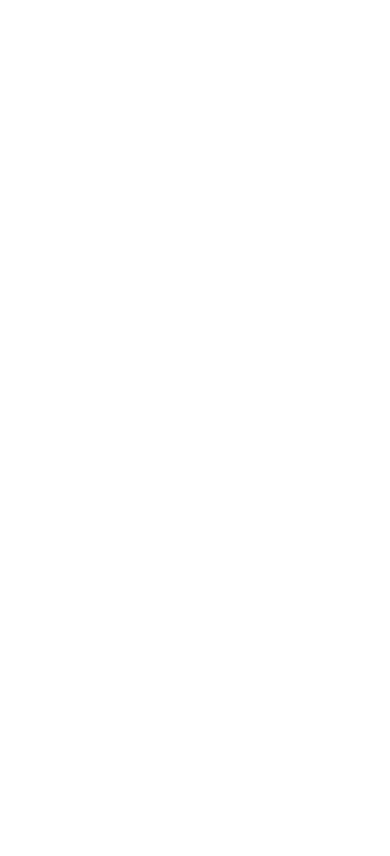
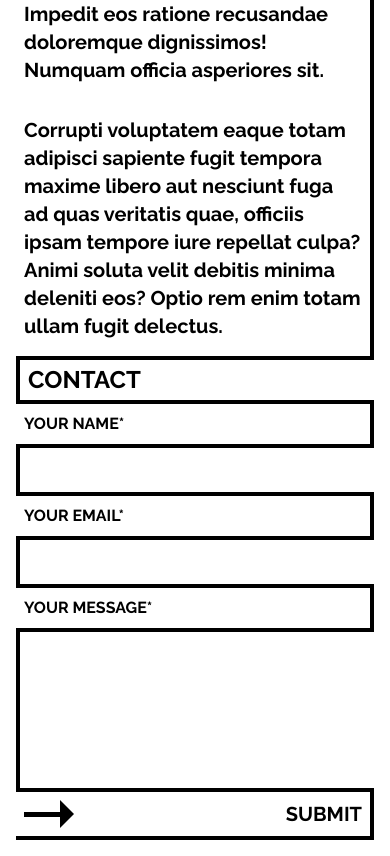
Before and after one commit to mbourjac/react-dark-mode, a React (Vite) app: page / in a window 390 px wide. Shown: the part 2908-3764 px from the top of the page. Before the commit the page ends 2768 px from the top, so only its background shows below. Built offline with nearby package versions, Linux system fonts and the light colour scheme.

Commit message:
feat: create contact section

```diff
--- a/package.json
+++ b/package.json
@@ -11,13 +11,16 @@
     "preview": "vite preview"
   },
   "dependencies": {
+    "@hookform/resolvers": "^3.3.4",
     "@tanstack/react-router": "^1.19.4",
     "clsx": "^2.0.0",
     "framer-motion": "^11.0.24",
     "jotai": "^2.7.1",
     "react": "^18.2.0",
     "react-dom": "^18.2.0",
-    "tailwind-merge": "^2.1.0"
+    "react-hook-form": "^7.51.2",
+    "tailwind-merge": "^2.1.0",
+    "zod": "^3.22.4"
   },
   "devDependencies": {
     "@tanstack/router-vite-plugin": "^1.19.6",
--- a/src/components/ArrowLink.tsx
+++ b/src/components/ArrowLink.tsx
@@ -1,6 +1,7 @@
 import type { ReactNode } from 'react';
 import { Link } from '@tanstack/react-router';
 import type { AllRoutes } from '../lib/tanstack-router';
+import { ExpandingArrow } from './ExpandingArrow';
 
 type ArrowLinkProps = {
   to?: AllRoutes;
@@ -9,12 +10,12 @@
 
 export const ArrowLink = ({ to = '/', children }: ArrowLinkProps) => {
   return (
-    <Link to={to} className="group w-full items-center gap-4 sm:inline-flex">
+    <Link
+      to={to}
+      className="group/arrow w-full items-center gap-4 sm:inline-flex"
+    >
       <span className="shrink-0">{children}</span>
-      <span className="hidden w-full items-center sm:inline-flex">
-        <span className="h-[0.35rem] w-[0%] min-w-9 bg-current transition-[width] duration-500 group-hover:w-full"></span>
-        <span className="h-0 w-0 border-b-[0.925rem] border-l-[0.925rem] border-t-[0.925rem] border-b-transparent border-l-current border-t-transparent"></span>
-      </span>
+      <ExpandingArrow className="hidden sm:inline-flex" />
     </Link>
   );
 };
--- /dev/null
+++ b/src/components/ExpandingArrow.tsx
@@ -0,0 +1,14 @@
+import { cn } from '../lib/tailwind';
+
+type ExpandingArrowProps = {
+  className?: string;
+};
+
+export const ExpandingArrow = ({ className }: ExpandingArrowProps) => {
+  return (
+    <span className={cn('inline-flex w-full items-center', className)}>
+      <span className="h-[0.35rem] w-[0%] min-w-9 bg-current transition-[width] duration-500 group-hover/arrow:w-full"></span>
+      <span className="h-0 w-0 border-b-[0.925rem] border-l-[0.925rem] border-t-[0.925rem] border-b-transparent border-l-current border-t-transparent"></span>
+    </span>
+  );
+};
--- a/src/components/Highlight.tsx
+++ b/src/components/Highlight.tsx
@@ -20,7 +20,7 @@
     >
       <span
         className={cn(
-          'absolute bottom-0 left-0 z-[-1] h-1/2 w-full origin-right scale-x-0 bg-[#fff826] transition-transform duration-[950ms] ease-[cubic-bezier(0.19,1,0.22,1)] group-hover/highlight:scale-x-100 dark:bg-[#262DFF]',
+          'bg-primary dark:bg-secondary absolute bottom-0 left-0 z-[-1] h-1/2 w-full origin-right scale-x-0 transition-transform duration-[950ms] ease-[cubic-bezier(0.19,1,0.22,1)] group-hover/highlight:scale-x-100',
           highlightClassName,
         )}
       ></span>
--- /dev/null
+++ b/src/pages/Home/ContactSection/ContactInput.tsx
@@ -0,0 +1,46 @@
+import type { UseFormRegister } from 'react-hook-form';
+import { cn } from '../../../lib/tailwind';
+import type { Contact } from '../Home.types';
+
+type ContactInputProps = {
+  id: keyof Contact;
+  type: 'text' | 'email' | 'textarea';
+  label: string;
+  errorMessage?: string;
+  register: UseFormRegister<Contact>;
+};
+
+export const ContactInput = ({
+  id,
+  type,
+  label,
+  errorMessage,
+  register,
+}: ContactInputProps) => {
+  const inputAttributes = {
+    id,
+    type,
+    className: cn(
+      'w-full p-2 text-xl font-bold focus-visible:bg-primary focus-visible:outline-none dark:bg-black dark:text-white dark:focus-visible:bg-secondary',
+      type === 'textarea' && 'block resize-none',
+    ),
+    ...register(id),
+  };
+
+  return (
+    <>
+      <label
+        htmlFor={id}
+        className="br-border flex justify-between p-2 font-bold sm:text-xl md:text-2xl"
+      >
+        <span className="uppercase">{label}</span>
+        {errorMessage && <span>{errorMessage}</span>}
+      </label>
+      <div className="bl-border">
+        {type === 'textarea' ?
+          <textarea rows={5} {...inputAttributes}></textarea>
+        : <input key={id} {...inputAttributes} />}
+      </div>
+    </>
+  );
+};
--- /dev/null
+++ b/src/pages/Home/ContactSection/ContactSection.tsx
@@ -0,0 +1,76 @@
+import { useForm } from 'react-hook-form';
+import { zodResolver } from '@hookform/resolvers/zod';
+import { ExpandingArrow } from '../../../components/ExpandingArrow';
+import { contactSchema } from '../Home.schemas';
+import type { Contact } from '../Home.types';
+import { ContactInput } from './ContactInput';
+
+export const ContactSection = () => {
+  const {
+    register,
+    handleSubmit,
+    reset,
+    formState: { errors },
+  } = useForm<Contact>({
+    resolver: zodResolver(contactSchema),
+  });
+
+  const onSubmit = async (data: Contact) => {
+    await new Promise((resolve) => setTimeout(resolve, 500));
+    console.log(data);
+    reset();
+  };
+
+  return (
+    <section>
+      <div className="br-border grid grid-cols-1 gap-8 px-2 py-4 text-xl font-bold sm:py-8 sm:text-2xl lg:grid-cols-2">
+        <p className="text-pretty">
+          Blanditiis id odio assumenda. Facilis autem, non voluptate quis odio
+          vero hic exercitationem atque voluptatibus officia distinctio vitae
+          sit cum assumenda itaque id optio? Impedit eos ratione recusandae
+          doloremque dignissimos! Numquam officia asperiores sit.
+        </p>
+        <p className="text-pretty">
+          Corrupti voluptatem eaque totam adipisci sapiente fugit tempora maxime
+          libero aut nesciunt fuga ad quas veritatis quae, officiis ipsam
+          tempore iure repellat culpa? Animi soluta velit debitis minima
+          deleniti eos? Optio rem enim totam ullam fugit delectus.
+        </p>
+      </div>
+      <h2 className="bl-border p-2 text-2xl font-bold uppercase leading-none sm:text-[min(5.5vw,8rem)]">
+        Contact
+      </h2>
+      <form
+        noValidate
+        onSubmit={(event) => void handleSubmit(onSubmit)(event)}
+        className="flex flex-col"
+      >
+        <ContactInput
+          type="text"
+          id="name"
+          label="Your name*"
+          register={register}
+          errorMessage={errors.name?.message?.toString()}
+        />
+        <ContactInput
+          type="email"
+          id="email"
+          label="Your email*"
+          register={register}
+          errorMessage={errors.email?.message?.toString()}
+        />
+        <ContactInput
+          type="textarea"
+          id="message"
+          label="Your message*"
+          register={register}
+          errorMessage={errors.message?.message?.toString()}
+        />
+        <button className="br-border group/arrow inline-flex items-center gap-4 p-2 text-xl font-bold uppercase leading-none sm:text-4xl">
+          <ExpandingArrow />
+          Submit
+        </button>
+      </form>
+    </section>
+  );
+};
--- /dev/null
+++ b/src/pages/Home/Home.schemas.ts
@@ -0,0 +1,12 @@
+import { z } from 'zod';
+
+export const contactSchema = z.object({
+  name: z.string().trim().min(1, { message: 'This field is required' }),
+  email: z
+    .string()
+    .trim()
+    .toLowerCase()
+    .min(1, { message: 'This field is required' })
+    .email({ message: 'Please provide a valid email' }),
+  message: z.string().trim().min(1, { message: 'This field is required' }),
+});
--- a/src/pages/Home/Home.tsx
+++ b/src/pages/Home/Home.tsx
@@ -1,3 +1,4 @@
+import { ContactSection } from './ContactSection/ContactSection';
 import { Hero } from './Hero';
 import { NavSection } from './NavSection';
 import { ProjectsSection } from './ProjectsSection';
@@ -8,6 +9,7 @@
       <Hero />
       <NavSection />
       <ProjectsSection />
+      <ContactSection />
     </div>
   );
 };
--- a/src/pages/Home/Home.types.ts
+++ b/src/pages/Home/Home.types.ts
@@ -1,5 +1,10 @@
+import type { z } from 'zod';
+import type { contactSchema } from './Home.schemas';
+
 export interface FeaturedProject {
   id: string;
   heading: string;
   cover: string;
 }
+
+export type Contact = z.infer<typeof contactSchema>;
--- a/tailwind.config.js
+++ b/tailwind.config.js
@@ -10,6 +10,8 @@
       },
       colors: {
         black: '#1d1d1d',
+        primary: '#fff826',
+        secondary: '#262DFF',
       },
     },
   },
```
Also changed, not shown: 1 other file (tests, documents, lock files or other folders).
